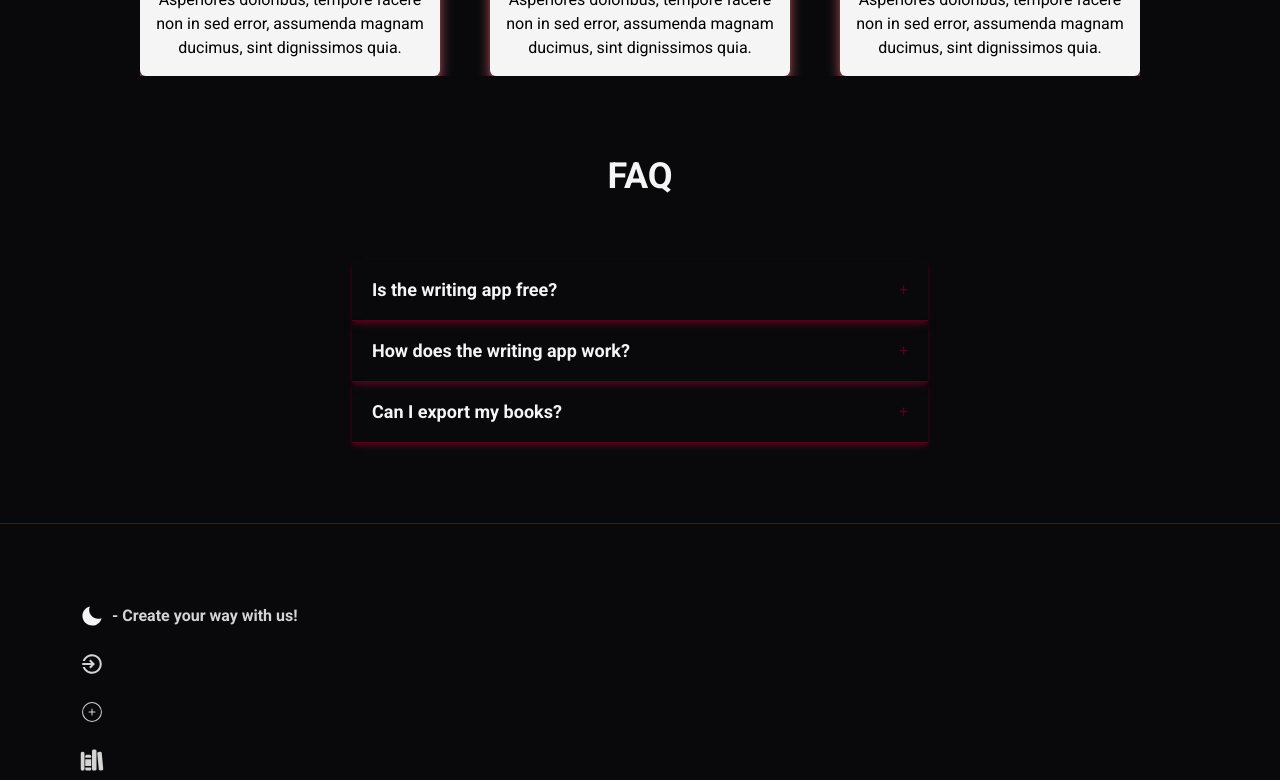
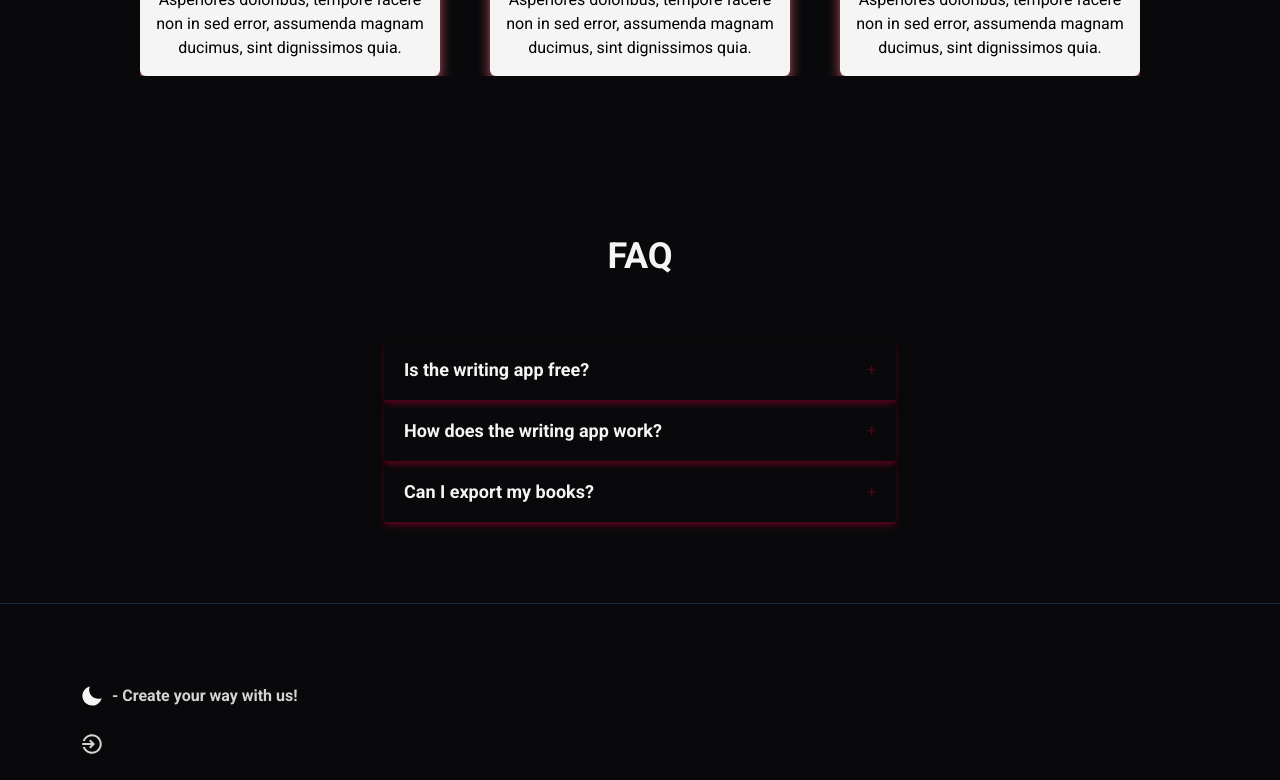
Before and after one commit to pawelek7k/future, a Next.js app: page / in a window 1280 px wide. Shown: the part 2000-2780 px from the top of the page. Built offline with nearby package versions, Linux system fonts and the light colour scheme; a web font is replaced by a local one.

Commit message:
add fixes

```diff
--- a/app/components/landing/Faq.tsx
+++ b/app/components/landing/Faq.tsx
@@ -37,7 +37,7 @@ const AccordionItem: React.FC<AccordionItemProps> = ({ title, content }) => {
 
 export const Accordion: React.FC = () => {
   return (
-    <section className="max-w-2xl mx-auto pb-20 pt-0 px-12 flex flex-col items-center gap-16">
+    <section className="max-w-2xl mx-auto py-20 px-20 flex flex-col items-center gap-16">
       <h2 className="text-neutral-100 font-semibold text-4xl text-center">
         FAQ
       </h2>
--- a/app/components/landing/Features.tsx
+++ b/app/components/landing/Features.tsx
@@ -3,7 +3,7 @@ import { features } from "@/lib/arrays/features";
 
 export const Features: React.FC = () => {
   return (
-    <section className="py-20 px-12 flex flex-col items-center gap-16">
+    <section className="py-20 px-20 flex flex-col items-center gap-16">
       <div className="text-center">
         <h2 className="text-neutral-100 font-semibold text-4xl">
           How Future Works?
--- a/app/components/landing/Reviews.tsx
+++ b/app/components/landing/Reviews.tsx
@@ -15,7 +15,7 @@ interface ReviewsProps {
 
 export const Reviews: React.FC = () => {
   return (
-    <section className="py-20 px-12 flex flex-col items-center gap-16 justify-center">
+    <section className="py-20 px-20 flex flex-col items-center gap-16 justify-center">
       <h2 className="text-neutral-100 font-semibold text-4xl">Reviews</h2>
       <div className="max-w-[1000px] flex justify-center items-center">
         <Swiper
```
